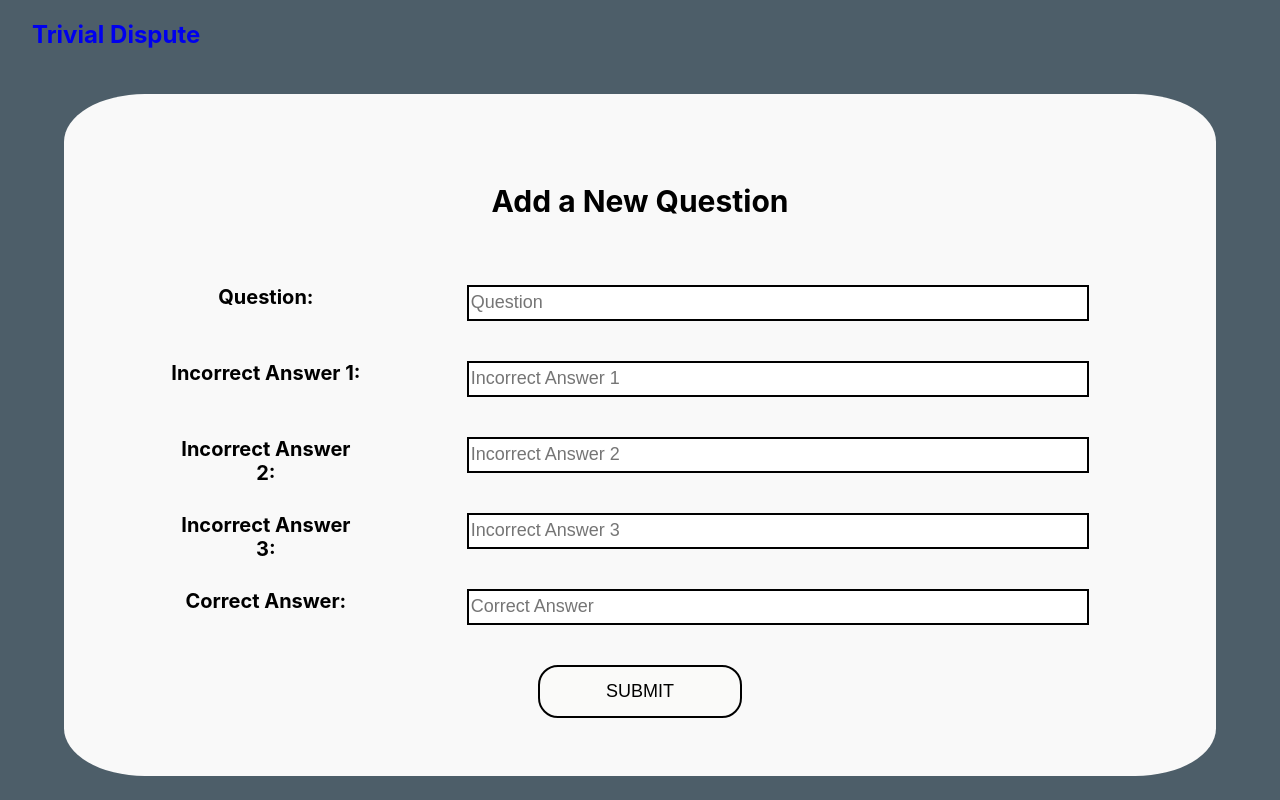
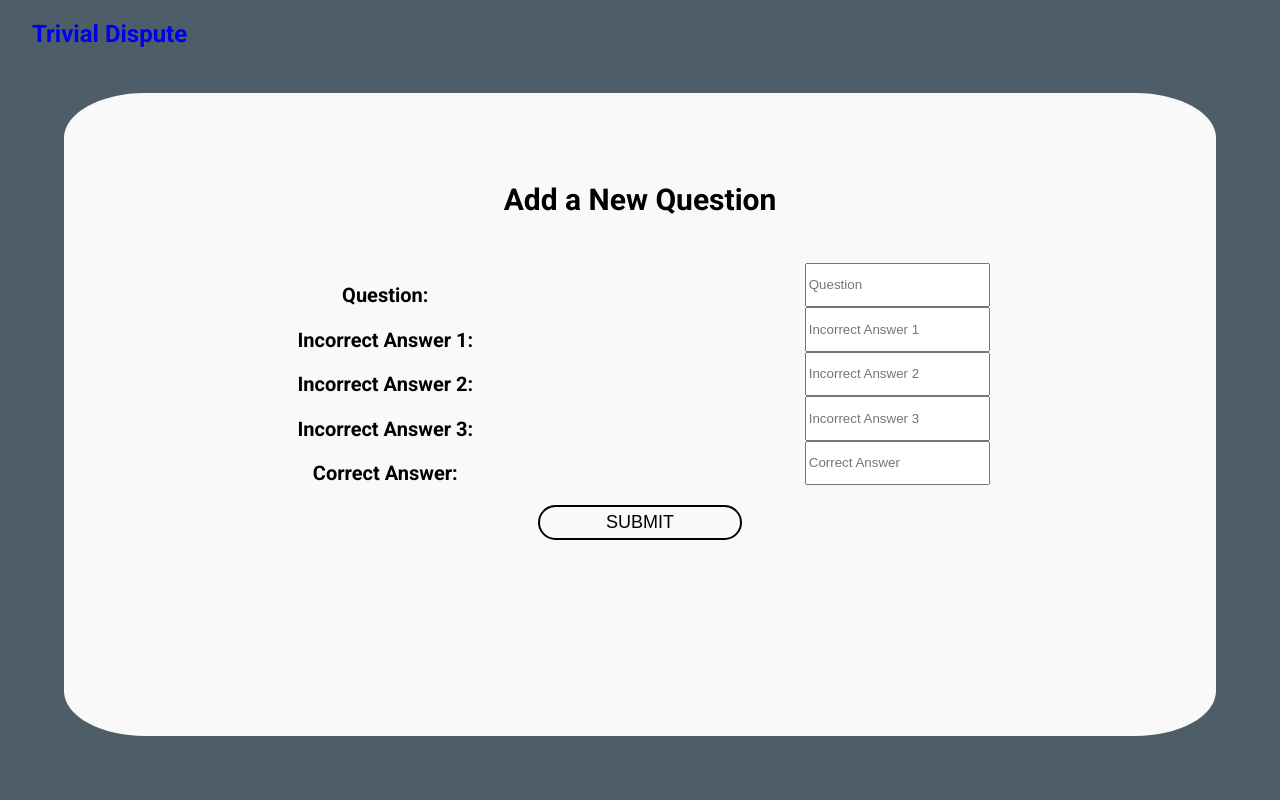
Before and after one commit to KarrarQ/trivialdispute, a React (Create React App) app: page /form in a window 1280 px wide. Built offline with nearby package versions, Linux system fonts and the light colour scheme.

Commit message:
Added more functionality to form

```diff
--- a/src/components/App/App.css
+++ b/src/components/App/App.css
@@ -1,3 +1,5 @@
+@import url('https://fonts.googleapis.com/css2?family=Roboto:wght@100;400;700&display=swap');
+
 .App {
   display: flex;
   flex-direction: column;
@@ -12,6 +14,7 @@
   background-size: cover;
   text-align: center;
   position: absolute;
+  font-family: 'Roboto';
 }
 
 /* .App-logo {
--- a/src/components/Form/Form.js
+++ b/src/components/Form/Form.js
@@ -7,13 +7,22 @@
     super();
     this.state = {
       question: '',
-      incorrectAnswers: [],
-      correctAnswer: ''
+      incorrect_answers: [],
+      correct_answer: '',
+      posted: false,
+      error: ''
     }
   }
 
   handleFormChange = event => {
-    this.setState({ [event.target.name]: event.target.value });
+    const inputType = event.target.className;
+    if (inputType === 'incorrect-answer-input') {
+      this.setState({
+        incorrect_answers: [...this.state.incorrect_answers, event.target.value]
+      })
+    } else {
+      this.setState({ [event.target.name]: event.target.value });
+    }
   }
 
   submitNewQuestion = async(event) => {
@@ -21,18 +30,42 @@
     const newQuestion = {
       ...this.state
     }
-    console.log(newQuestion)
-    await apiCalls.postNewQuestion(newQuestion)
-    // this.props.addIdea(newIdea); // using the addIdea method from App that we x`passed as a prop to Form
-    this.clearInputs(); // invoking the method I wrote below to reset the inputs
+    delete newQuestion.posted;
+    delete newQuestion.error;
+
+    try {
+      await apiCalls.postNewQuestion(newQuestion)
+    }
+    catch(error) {
+      this.setState( {error: error.message} )
+    }
+    this.setState({
+      posted: true
+    })
+
+    setTimeout(() => {
+      this.clearInputs();
+    }, 5000)
   }
 
   clearInputs = () => {
-    this.setState({ question: '', incorrectAnswers: [], correctAnswer: '' });
+    this.setState({ question: '', incorrect_answers: [], correct_answer: '', posted: false });
   }
 
 
   render() {
+    if(this.state.error) {
+      return (
+        <h1>{`${this.state.error}`}</h1>
+      )
+    }
+    if (this.state.posted) {
+      return (
+        <div className="post-sucess">
+          <h1 className="message">{`Your question" ${this.state.question} was created successfully!`}</h1>
+        </div>
+      )
+    }
     return (
       <form>
         <h2 className='add-question-text'>Add a New Question</h2>
@@ -40,11 +73,11 @@
           <div className='question-container'>
             <label className='label-form' htmlFor="question">Question: </label>
             <input
-              className='question-input'
+              className='incorrect-answer-input'
               type='text'
               placeholder='Question'
               name='question'
-              value={this.state.question}
+              value={this.state.incorrect_answers}
               onChange={event => this.handleFormChange(event)}
             />
           </div>
@@ -52,11 +85,11 @@
           <div className='question-container'>
           <label className='label-form' htmlFor="incorrect-1">Incorrect Answer 1: </label>
             <input
-              className='question-input'
+              className='incorrect_answer-input'
               type='text'
               placeholder='Incorrect Answer 1'
               name='incorrectAnswers[0]'
-              value={this.state.incorrectAnswers[0]}
+              value={this.state.incorrect_answers[0]}
               onChange={event => this.handleFormChange(event)}
             />
           </div>
@@ -64,11 +97,11 @@
           <div className='question-container'>
           <label className='label-form' htmlFor="incorrect-2">Incorrect Answer 2: </label>
             <input
-              className='question-input'
+              className='incorrect_answer-input'
               type='text'
               placeholder='Incorrect Answer 2'
               name='incorrectAnswers[1]'
-              value={this.state.incorrectAnswers[1]}
+              value={this.state.incorrect_answers[1]}
               onChange={event => this.handleFormChange(event)}
             />
           </div>
@@ -76,11 +109,11 @@
           <div className='question-container'>
           <label className='label-form' htmlFor="incorrect-3">Incorrect Answer 3: </label>
             <input
-              className='question-input'
+              className='incorrect_answer-input'
               type='text'
               placeholder='Incorrect Answer 3'
               name='incorrectAnswers[2]'
-              value={this.state.incorrectAnswers[2]}
+              value={this.state.incorrect_answers[2]}
               onChange={event => this.handleFormChange(event)}
             />
           </div>
@@ -88,11 +121,11 @@
           <div className='question-container'>
           <label className='label-form' htmlFor="correct">Correct Answer: </label>
             <input
-              className='question-input'
+              className='correct_answer-input'
               type='text'
               placeholder='Correct Answer'
-              name='correctAnswer'
-              defaultValue={this.state.correctAnswer}
+              name='correct_answer'
+              defaultValue={this.state.correct_answer}
               onChange={event => this.handleFormChange(event)}
             />
           </div>
```
